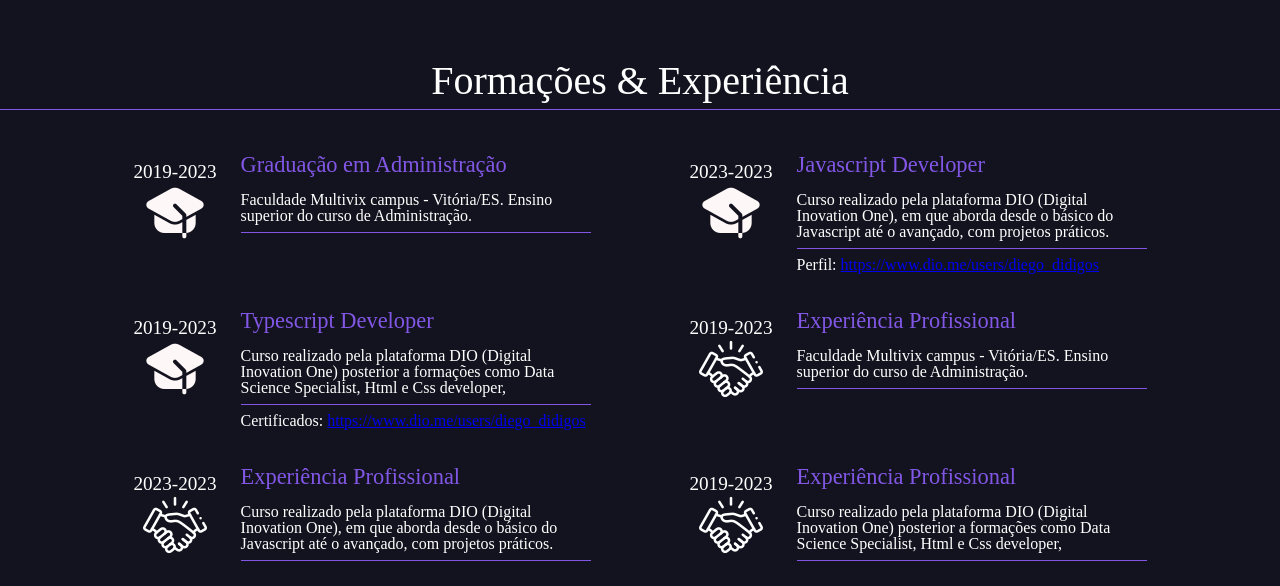
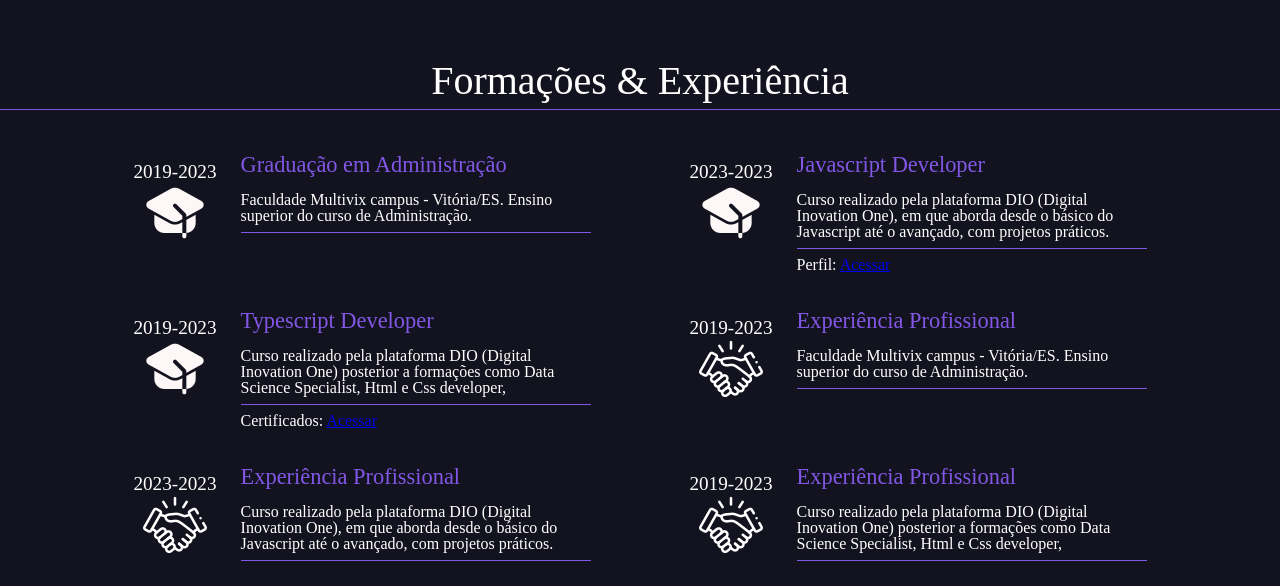
Before and after one commit to Didigos/aluraportifolio, a plain HTML site: page index.html in a window 1280 px wide. Shown: the part 1033-1619 px from the top of the page. Drawn offline with Linux system fonts and the light colour scheme.

Commit message:
formulário pronto

```diff
--- a/index.html
+++ b/index.html
@@ -171,7 +171,7 @@
                             <h2>Javascript Developer</h2><br>
                             <p>Curso realizado pela plataforma DIO (Digital Inovation One), em que aborda desde o básico do Javascript até
                                 o avançado, com projetos práticos. <hr>
-                                Perfil: <a href="https://www.dio.me/users/diego_didigos" target="_blank" rel="noopener noreferrer">https://www.dio.me/users/diego_didigos</a>
+                                Perfil: <a href="https://www.dio.me/users/diego_didigos" target="_blank" rel="noopener noreferrer">Acessar</a>
                             </p>
                         </div>
                     </li>
@@ -184,7 +184,7 @@
                             <h2>Typescript Developer</h2><br>
                             <p>Curso realizado pela plataforma DIO (Digital Inovation One) posterior a formações como Data Science Specialist, Html e Css developer,
                                 <hr>
-                               Certificados: <a href="https://www.dio.me/users/diego_didigos" target="_blank" rel="noopener noreferrer">https://www.dio.me/users/diego_didigos</a>
+                               Certificados: <a href="https://www.dio.me/users/diego_didigos" target="_blank" rel="noopener noreferrer">Acessar</a>
                             </p>
                         </div>
                     </li>
```
